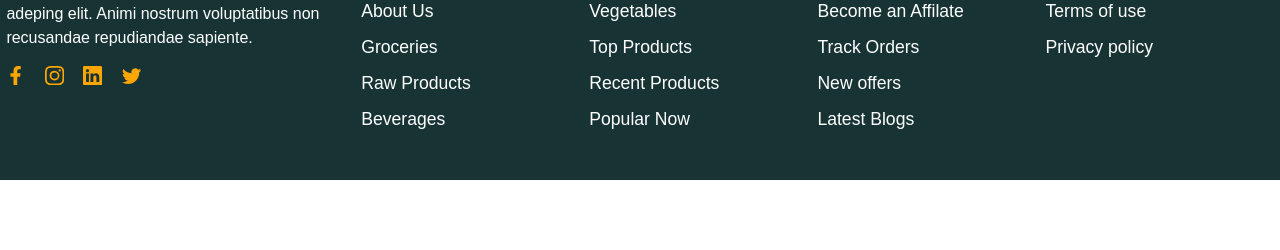
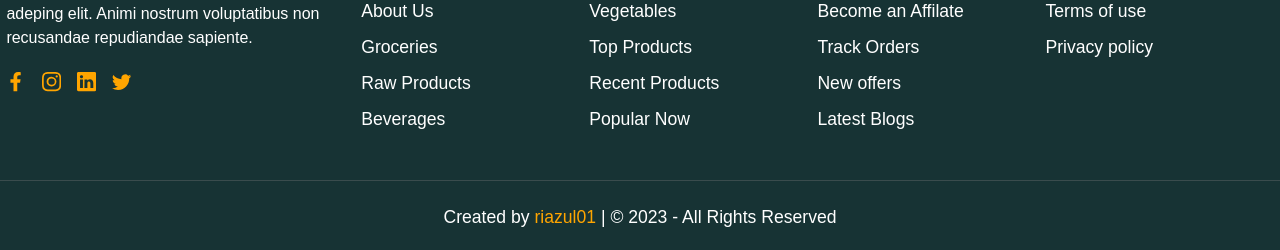
Before and after one commit to riazul01/food-ocean, a React (Create React App) app: page / in a window 1280 px wide. Shown: the part 1180-1430 px from the top of the page. Before the commit the page ends 1360 px from the top, so only its background shows below. Built offline with nearby package versions, Linux system fonts and the light colour scheme; no server answers; the database is empty.

Commit message:
copyright section completed💥

```diff
--- a/src/sections/Footer.jsx
+++ b/src/sections/Footer.jsx
@@ -5,23 +5,24 @@ import { FaFacebookF } from 'react-icons/fa';
 
 const Footer = () => {
     return (
+        <>
         <div className="w-full bg-[#173334]">
             <div className="mx-[auto] px-[0.4rem] py-[3rem] max-w-[1420px] flex justify-between">
                 <div className="w-[28%] pr-[1.8rem]">
                     <h1 className="text-[1.6rem] text-[orange]" style={{fontFamily: 'Croissant One'}}>Grocery</h1>
                     <p className="mt-[1rem] text-[#fff]">Lorem ipsum dolor sit amet consectetur adeping elit. Animi nostrum voluptatibus non recusandae repudiandae sapiente.</p>
-                    <div className="mt-[1rem] flex items-center">
+                    <div className="mt-[1.4rem] flex items-center">
                         <a href="#null" className="cursor-pointer" title="facebook">
-                            <FaFacebookF className="mr-[1.2rem] text-[orange] text-[1.2rem] cursor-pointer"/>
+                            <FaFacebookF className="mr-[1rem] text-[orange] text-[1.2rem] cursor-pointer"/>
                         </a>
                         <a href="#null" className="cursor-pointer" title="instagram">
-                            <BsInstagram className="mr-[1.2rem] text-[orange] text-[1.2rem] cursor-pointer"/>
+                            <BsInstagram className="mr-[1rem] text-[orange] text-[1.2rem] cursor-pointer"/>
                         </a>
                         <a href="#null" className="cursor-pointer" title="linkedin">
-                            <BsLinkedin className="mr-[1.2rem] text-[orange] text-[1.2rem] cursor-pointer"/>
+                            <BsLinkedin className="mr-[1rem] text-[orange] text-[1.2rem] cursor-pointer"/>
                         </a>
                         <a href="#null" className="cursor-pointer" title="twitter">
-                            <BsTwitter className="mr-[1.2rem] text-[orange] text-[1.2rem] cursor-pointer"/>
+                            <BsTwitter className="mr-[1rem] text-[orange] text-[1.2rem] cursor-pointer"/>
                         </a>
                     </div>
                 </div>
@@ -61,6 +62,13 @@ const Footer = () => {
                 </div>
             </div>
         </div>
+
+        <div className="w-full bg-[#173334] border-t-[1px] border-[#3a4c4d]">
+            <div className="mx-[auto] px-[0.4rem] py-[1.4rem] max-w-[1420px] flex items-center justify-center">
+                <p className="text-[#fff] text-[1.1rem]">Created by <a className="text-[orange]" href="https://github.com/riazul01" target="_blank" rel="noreferrer">riazul01</a> | &copy; 2023 - All Rights Reserved</p>
+            </div>
+        </div>
+        </>
     );
 }
 
```
